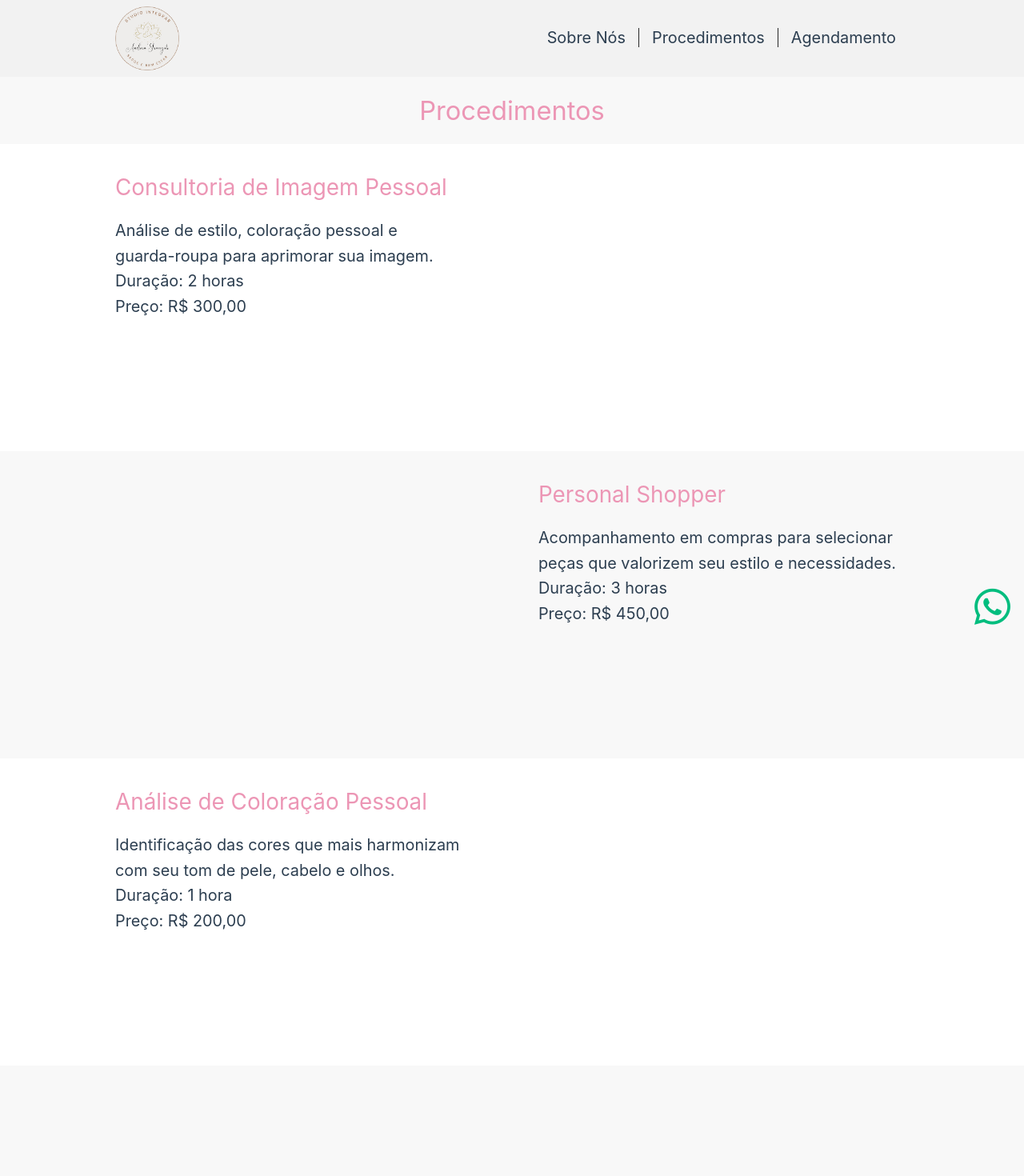
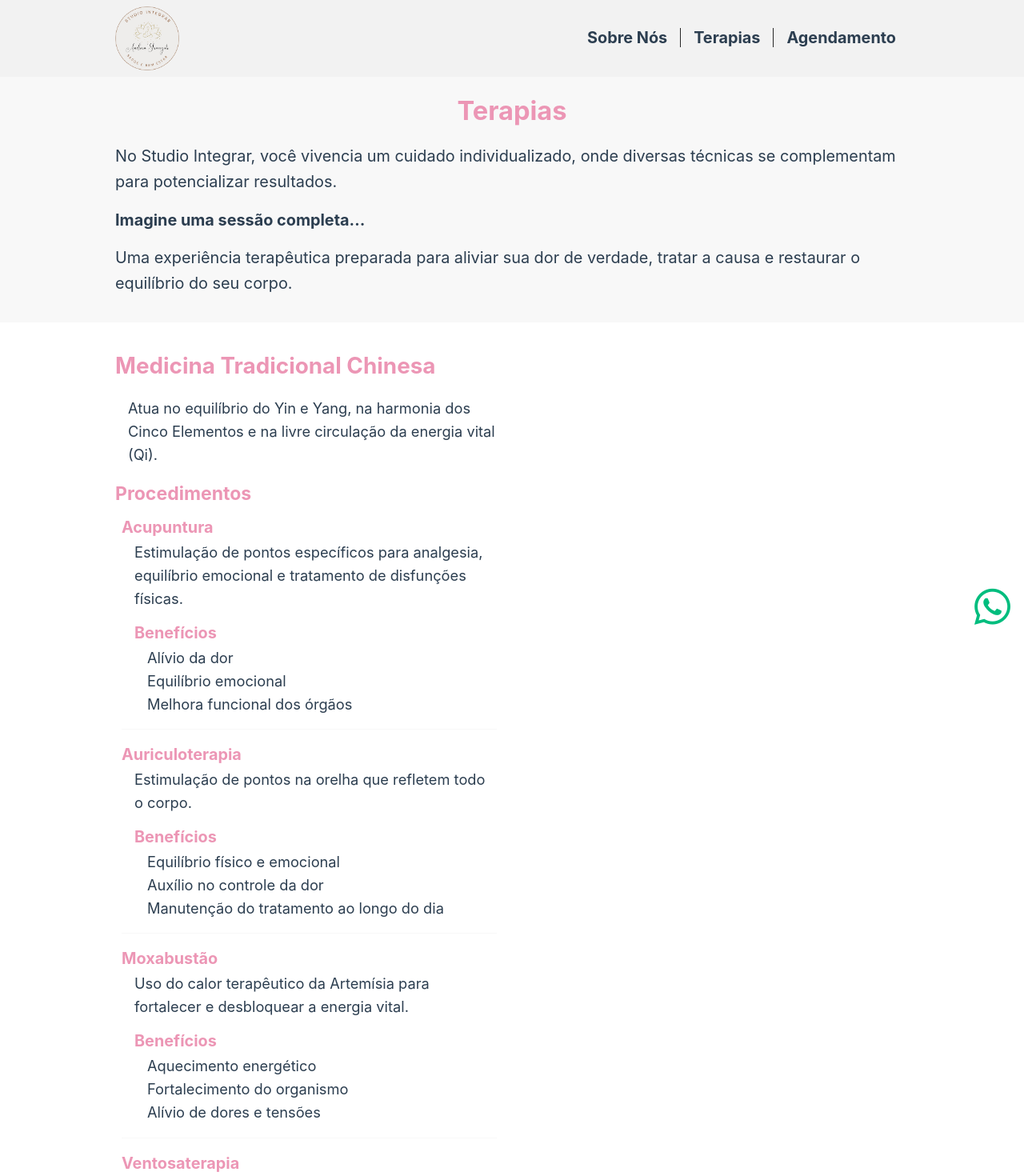
Before and after one commit to JoaoYamaguti/studio-integrar-frontend, a Vue app: page /procedures in a window 1280 px wide. Shown: the top 1470 px of the page at 80% size. Before the commit the page ends 1332 px from the top, so only its background shows below. Built offline with nearby package versions, Linux system fonts and the light colour scheme.

Commit message:
feat and style procedure view

```diff
--- /dev/null
+++ b/src/Resources/Procedures.ts
@@ -0,0 +1,161 @@
+export const procedure = {
+  page: {
+    slug: 'procedimentos',
+    title: 'Procedimentos – Studio Integrar',
+    subtitle: 'Cuidado integrativo para corpo, mente e energia',
+    description:
+      'No Studio Integrar, cada procedimento é parte de um cuidado completo e individualizado, unindo ciência, terapias integrativas e sabedoria ancestral.',
+  },
+  categories: [
+    {
+      id: 'mtc',
+      name: 'Medicina Tradicional Chinesa',
+      description:
+        'Atua no equilíbrio do Yin e Yang, na harmonia dos Cinco Elementos e na livre circulação da energia vital (Qi).',
+      procedures: [
+        {
+          id: 'acupuntura',
+          name: 'Acupuntura',
+          description:
+            'Estimulação de pontos específicos para analgesia, equilíbrio emocional e tratamento de disfunções físicas.',
+          benefits: ['Alívio da dor', 'Equilíbrio emocional', 'Melhora funcional dos órgãos'],
+        },
+        {
+          id: 'auriculoterapia',
+          name: 'Auriculoterapia',
+          description: 'Estimulação de pontos na orelha que refletem todo o corpo.',
+          benefits: [
+            'Equilíbrio físico e emocional',
+            'Auxílio no controle da dor',
+            'Manutenção do tratamento ao longo do dia',
+          ],
+        },
+        {
+          id: 'moxabustao',
+          name: 'Moxabustão',
+          description:
+            'Uso do calor terapêutico da Artemísia para fortalecer e desbloquear a energia vital.',
+          benefits: [
+            'Aquecimento energético',
+            'Fortalecimento do organismo',
+            'Alívio de dores e tensões',
+          ],
+        },
+        {
+          id: 'ventosaterapia',
+          name: 'Ventosaterapia',
+          description:
+            'Aplicação de ventosas para liberar tensões musculares e melhorar a circulação.',
+          benefits: [
+            'Liberação miofascial',
+            'Melhora da circulação sanguínea',
+            'Redução de estagnações energéticas',
+          ],
+        },
+        {
+          id: 'laserpuntura',
+          name: 'Laserpuntura',
+          description:
+            'Estimulação dos pontos de acupuntura com laser terapêutico, sem uso de agulhas.',
+          benefits: [
+            'Procedimento indolor',
+            'Segurança e eficácia',
+            'Indicado para pessoas sensíveis',
+          ],
+        },
+      ],
+    },
+    {
+      id: 'japonesa',
+      name: 'Medicina Tradicional Japonesa',
+      description:
+        'Terapias manuais e energéticas que utilizam movimentos sutis para restaurar o equilíbrio corporal.',
+      procedures: [
+        {
+          id: 'seitai',
+          name: 'Seitai e New Seitai',
+          description: 'Terapia manual japonesa que restabelece o alinhamento natural do corpo.',
+          benefits: ['Alívio de dores na coluna', 'Melhora da postura', 'Aumento da mobilidade'],
+        },
+        {
+          id: 'quiropraxia-japonesa',
+          name: 'Quiropraxia Japonesa',
+          description: 'Realinhamento corporal com técnicas suaves e precisas.',
+          benefits: [
+            'Liberação de tensões profundas',
+            'Equilíbrio físico e energético',
+            'Movimentos mais leves e naturais',
+          ],
+        },
+        {
+          id: 'mubun-dashi',
+          name: 'Mubun Dashi',
+          description: 'Acupuntura abdominal japonesa que atua no centro da energia vital (Hara).',
+          benefits: ['Equilíbrio corporal profundo', 'Liberação emocional', 'Regulação energética'],
+        },
+      ],
+    },
+    {
+      id: 'ozonioterapia',
+      name: 'Ozonioterapia',
+      description:
+        'Terapia integrativa com ação anti-inflamatória, analgésica, antimicrobiana e regeneradora.',
+      indications: [
+        'Dores musculoesqueléticas',
+        'Feridas crônicas',
+        'Distúrbios circulatórios',
+        'Estresse e baixa imunidade',
+        'Aplicações estéticas',
+      ],
+    },
+    {
+      id: 'terapia-neural',
+      name: 'Terapia Neural',
+      description:
+        'Regulação do sistema nervoso autônomo e desbloqueio de campos de interferência.',
+      benefits: [
+        'Redução de dores crônicas',
+        'Liberação de memórias corporais',
+        'Equilíbrio funcional do organismo',
+      ],
+    },
+    {
+      id: 'laserterapia',
+      name: 'Laserterapia',
+      description: 'Uso terapêutico do laser para analgesia, regeneração e cicatrização.',
+      indications: [
+        'Dores musculares e articulares',
+        'Feridas e pós-operatório',
+        'Estética e rejuvenescimento',
+        'Neuromodulação',
+      ],
+    },
+    {
+      id: 'energeticas',
+      name: 'Terapias Energéticas e Ancestrais',
+      procedures: [
+        {
+          id: 'reiki-xamanico',
+          name: 'Reiki Xamânico',
+          description:
+            'Cura energética profunda que integra Reiki e práticas ancestrais xamânicas.',
+          benefits: ['Limpeza energética', 'Cura emocional', 'Reconexão espiritual'],
+        },
+        {
+          id: 'sound-healing',
+          name: 'Sound Healing Shamanic',
+          description: 'Terapia sonora com instrumentos ancestrais que harmonizam corpo e mente.',
+          benefits: [
+            'Regulação do sistema nervoso',
+            'Liberação emocional',
+            'Elevação da frequência vibracional',
+          ],
+        },
+      ],
+    },
+  ],
+  cta: {
+    text: 'Agende sua sessão',
+    description: 'Vivencie uma experiência integrativa única, preparada especialmente para você.',
+  },
+}
--- a/src/assets/base.scss
+++ b/src/assets/base.scss
@@ -115,7 +115,6 @@
   box-sizing: border-box;
   margin: 0;
   padding: 0;
-  font-weight: normal;
 }
 
 body {
@@ -168,13 +167,19 @@ h2 {
   color: var(--color-primary);
   font-size: calc(1.5rem + 0.3vw);
   // text-align: start;
-  margin-bottom: 1rem;
+  // margin-bottom: 1rem;
 }
 h3 {
   color: var(--color-primary);
   font-size: calc(1.2rem + 0.3vw);
   text-align: start;
-  margin-bottom: 1rem;
+  // margin-bottom: 1rem;
+}
+h4 {
+  color: var(--color-primary);
+  font-size: calc(1rem + 0.3vw);
+  text-align: start;
+  // margin-bottom: 1rem;
 }
 
 p {
@@ -185,6 +190,7 @@ p {
 a {
   text-decoration: none;
   transition: 0.4s;
+  font-weight: bold;
 }
 
 @media (width >= 48rem) {
--- a/src/components/HeaderComponent/HeaderComponent.vue
+++ b/src/components/HeaderComponent/HeaderComponent.vue
@@ -17,7 +17,7 @@ const unshowMobileMenu = () => {
       </RouterLink>
       <ul class="desktopMenu">
         <li><RouterLink to="/about">Sobre Nós</RouterLink></li>
-        <li><RouterLink to="/procedures">Procedimentos</RouterLink></li>
+        <li><RouterLink to="/procedures">Terapias</RouterLink></li>
         <li><RouterLink to="/schedule">Agendamento</RouterLink></li>
       </ul>
       <div class="mobileMenuIcon">
--- a/src/views/ProceduresView/ProceduresView.vue
+++ b/src/views/ProceduresView/ProceduresView.vue
@@ -1,40 +1,79 @@
 <script setup lang="ts">
-const procedures = [
-  {
-    title: 'Consultoria de Imagem Pessoal',
-    description: 'Análise de estilo, coloração pessoal e guarda-roupa para aprimorar sua imagem.',
-    duration: '2 horas',
-    price: 'R$ 300,00',
-  },
-  {
-    title: 'Personal Shopper',
-    description:
-      'Acompanhamento em compras para selecionar peças que valorizem seu estilo e necessidades.',
-    duration: '3 horas',
-    price: 'R$ 450,00',
-  },
-  {
-    title: 'Análise de Coloração Pessoal',
-    description: 'Identificação das cores que mais harmonizam com seu tom de pele, cabelo e olhos.',
-    duration: '1 hora',
-    price: 'R$ 200,00',
-  },
-]
+import { procedure } from '@/Resources/Procedures'
+
+const categories = procedure.categories
 </script>
 
 <template>
   <main class="procedures">
-    <h1>Procedimentos</h1>
-    <ul class="proceduresList">
-      <li v-for="procedure in procedures" :key="procedure.title" class="procedureCard">
+    <div class="description">
+      <h1>Terapias</h1>
+      <p>
+        No Studio Integrar, você vivencia um cuidado individualizado, onde diversas técnicas se
+        complementam para potencializar resultados.
+      </p>
+      <p>
+        <strong>Imagine uma sessão completa…</strong>
+      </p>
+
+      <p>
+        Uma experiência terapêutica preparada para aliviar sua dor de verdade, tratar a causa e
+        restaurar o equilíbrio do seu corpo.
+      </p>
+    </div>
+    <ul class="categoriesList">
+      <li v-for="(categorie, index) in categories" :key="index" class="categorieCard">
         <section>
-          <div class="procedureInfo">
-            <h2>{{ procedure.title }}</h2>
-            <p>{{ procedure.description }}</p>
-            <p><strong>Duração:</strong> {{ procedure.duration }}</p>
-            <p><strong>Preço:</strong> {{ procedure.price }}</p>
+          <div class="categorieInfo">
+            <h2>{{ categorie.name }}</h2>
+            <p>{{ categorie.description }}</p>
+            <div v-if="categorie.procedures">
+              <h3>Procedimentos</h3>
+              <ul class="procedureList">
+                <li
+                  v-for="(procedure, index) in categorie.procedures"
+                  :key="index"
+                  class="procedure"
+                >
+                  <h4>{{ procedure.name }}</h4>
+                  <p>{{ procedure.description }}</p>
+                  <div v-if="procedure.benefits" class="benefitsList">
+                    <h4>Benefícios</h4>
+                    <ul>
+                      <li v-for="(benefit, index) in procedure.benefits" :key="index">
+                        <p>{{ benefit }}</p>
+                      </li>
+                    </ul>
+                  </div>
+                  <!-- <div v-if="procedure.indications" class="indications">
+                    <h4>Indicações</h4>
+                    <ul>
+                      <li v-for="(indication, index) in procedure.indications" :key="index">
+                        <p>{{ indication }}</p>
+                      </li>
+                    </ul>
+                  </div> -->
+                </li>
+              </ul>
+            </div>
+            <div v-if="categorie.benefits" class="benefitsList">
+              <h4>Benefícios</h4>
+              <ul>
+                <li v-for="(benefit, index) in categorie.benefits" :key="index">
+                  <p>{{ benefit }}</p>
+                </li>
+              </ul>
+            </div>
+            <div v-if="categorie.indications" class="indicationsList">
+              <h4>Indicações</h4>
+              <ul>
+                <li v-for="(indication, index) in categorie.indications" :key="index">
+                  <p>{{ indication }}</p>
+                </li>
+              </ul>
+            </div>
           </div>
-          <div class="procedureImg"></div>
+          <div class="categorieImg"></div>
         </section>
       </li>
     </ul>
--- a/src/views/ProceduresView/procedures.scss
+++ b/src/views/ProceduresView/procedures.scss
@@ -5,21 +5,29 @@ main.procedures {
   padding-top: 1rem;
   display: flex;
   flex-flow: column nowrap;
-  gap: 1rem;
+  gap: 2rem;
 
   h1 {
     text-align: center;
   }
 }
 
-.proceduresList {
+div.description {
+  @extend .container;
+  padding: 0 1rem;
+  display: flex;
+  flex-flow: column nowrap;
+  gap: 1rem;
+}
+
+.categoriesList {
   inline-size: 100%;
   display: flex;
   flex-flow: column nowrap;
 }
 
-.procedureCard {
-  padding: 2rem;
+.categorieCard {
+  padding: 1rem;
   section {
     @extend .container;
     padding: 0 1rem;
@@ -28,17 +36,55 @@ main.procedures {
     gap: 1rem;
   }
 }
-.procedureCard:nth-child(odd) {
+.categorieCard:nth-child(odd) {
   background-color: var(--color-background);
 }
-.procedureCard:nth-child(even) {
+.categorieCard:nth-child(even) {
   background-color: var(--color-background-soft);
 }
 
-.procedureInfo {
+.categorieInfo {
+  display: flex;
+  flex-flow: column nowrap;
+  gap: 1rem;
+  p {
+    font-size: calc(0.9rem + 0.3vw);
+    padding-left: 1rem;
+  }
+
+  h3 {
+    margin-bottom: 0.5rem;
+  }
 }
 
-.procedureImg {
+.procedureList {
+  margin-left: 0.5rem;
+  display: flex;
+  flex-flow: column nowrap;
+  gap: 1rem;
+}
+
+.procedure {
+  border-bottom: solid 1px var(--color-background-soft);
+  padding-bottom: 1rem;
+  p {
+  }
+}
+.procedure:nth-last-child(1) {
+  border-bottom: none;
+  padding-bottom: 0;
+}
+
+.benefitsList {
+  margin-top: 0.8rem;
+  margin-left: 1rem;
+}
+.indicationsList {
+  margin-top: 0.8rem;
+  margin-left: 1rem;
+}
+
+.categorieImg {
   inline-size: 100%;
   block-size: 20rem;
 
@@ -49,14 +95,14 @@ main.procedures {
 
 @media (width >= 48rem) {
   /* width >= 768px */
-  .procedureCard {
+  .categorieCard {
     padding: 2rem;
     section {
       flex-flow: row nowrap;
       justify-content: space-between;
     }
   }
-  .procedureCard:nth-child(even) {
+  .categorieCard:nth-child(even) {
     background-color: var(--color-background-soft);
     section {
       flex-flow: row-reverse nowrap;
```
Also changed, not shown: src/lib/Interfaces/procedure.ts (added, +41 -0 lines).
